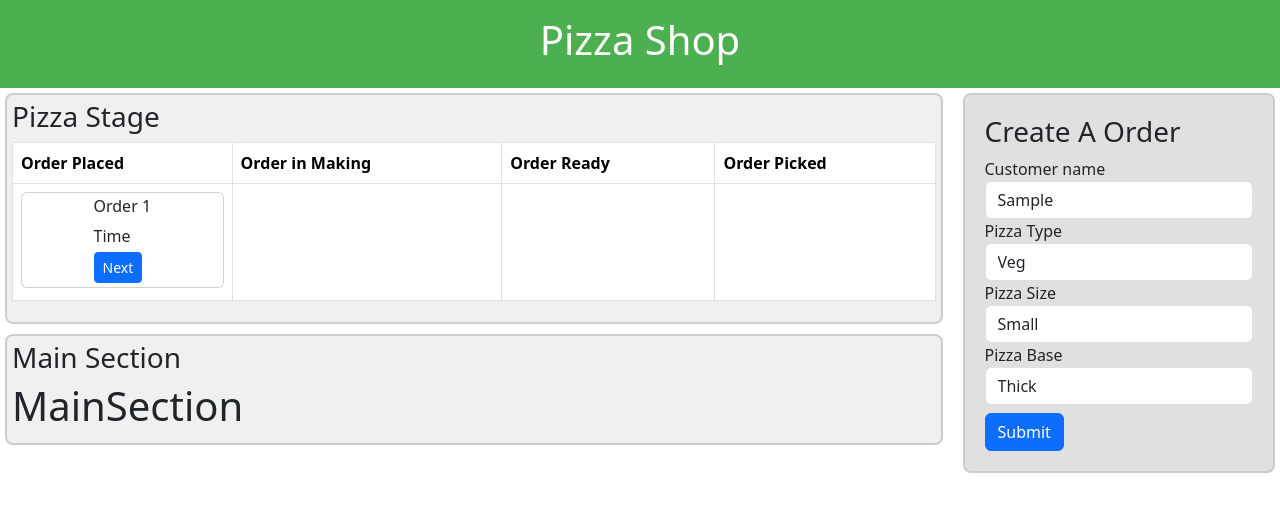
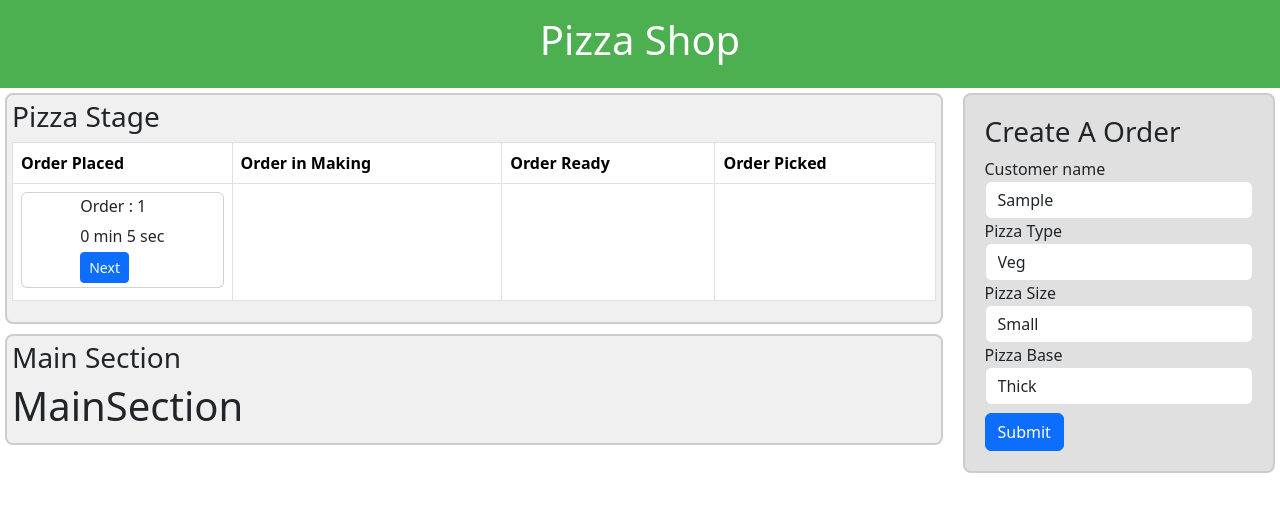
Before and after one commit to jainshubham785/pizza-shop, a React (Create React App) app: page / in a window 1280 px wide. Both pictures are taken after typing "Sample" into the empty fields and a click on the button "Submit". Shown: the top 512 px of the page. Built offline with nearby package versions, Linux system fonts and the light colour scheme.

Commit message:
Timer functionality

```diff
--- a/src/Components/OrderForm.jsx
+++ b/src/Components/OrderForm.jsx
@@ -22,6 +22,7 @@ const OrderForm = () => {
           ...formdata,
           orderid: orderid,
           status: 1,
+          totalTime: { minutes: 0, seconds: 0 },
         })
       );
       alert(`Order is created with Orderid ${orderid}`);
@@ -38,7 +39,7 @@ const OrderForm = () => {
     <>
       <form onSubmit={handleSubmit}>
         <div className="form-group">
-          <label for="Customer-name">Customer name</label>
+          <label htmlFor="Customer-name">Customer name</label>
           <input
             type="text"
             className="form-control"
@@ -49,7 +50,7 @@ const OrderForm = () => {
           />
         </div>
         <div className="form-group">
-          <label for="pizza-type">Pizza Type</label>
+          <label htmlFor="pizza-type">Pizza Type</label>
           <select
             className="form-control"
             name="type"
@@ -62,7 +63,7 @@ const OrderForm = () => {
           </select>
         </div>
         <div className="form-group">
-          <label for="Pizza-size">Pizza Size</label>
+          <label htmlFor="Pizza-size">Pizza Size</label>
           <select
             className="form-control"
             name="size"
@@ -76,7 +77,7 @@ const OrderForm = () => {
           </select>
         </div>
         <div className="form-group">
-          <label for="Pizza-base">Pizza Base</label>
+          <label htmlFor="Pizza-base">Pizza Base</label>
           <select
             className="form-control"
             name="base"
--- a/src/Components/PizzaCard.jsx
+++ b/src/Components/PizzaCard.jsx
@@ -1,18 +1,27 @@
+import { useState } from "react";
+import Timer from "./Timer";
+
 const PizzaCard = ({ order, changeStatus }) => {
+  const [time, setTime] = useState({ minutes: 0, seconds: 0 });
+
   return (
     <>
       <div className="card mb-1">
         <div className="card-body p-1 d-flex justify-content-center">
           <div>
-            <h6 className="card-title">Order {order.orderid}</h6>
-            <p className="card-text mb-1">Time</p>
+            <h6 className="card-title">Order : {order.orderid}</h6>
             {order.status < 4 && (
-              <button
-                className="btn btn-primary btn-sm"
-                onClick={() => changeStatus(order.orderid, order.status)}
-              >
-                Next
-              </button>
+              <div>
+                <p className="card-text mb-1">
+                  <Timer time={time} setTime={setTime} />
+                </p>
+                <button
+                  className="btn btn-primary btn-sm"
+                  onClick={() => changeStatus(order.orderid, time)}
+                >
+                  Next
+                </button>
+              </div>
             )}
           </div>
         </div>
--- a/src/Components/PizzaStage.jsx
+++ b/src/Components/PizzaStage.jsx
@@ -7,19 +7,24 @@ const PizzaStage = () => {
   const orders = useSelector((store) => store.order);
   const dispatch = useDispatch();
 
-  const changeStatus = (orderid, status) => {
-    dispatch(updateOrder(orderid));
+  const changeStatus = (orderid, time) => {
+    dispatch(
+      updateOrder({
+        orderid: orderid,
+        time: time,
+      })
+    );
   };
 
   return (
     <>
-      <table class="table table-bordered">
+      <table className="table table-bordered">
         <thead>
           <tr>
             {Object.values(status)
               ?.slice(0, 4)
               ?.map((status) => (
-                <th>{status}</th>
+                <th key={status}>{status}</th>
               ))}
           </tr>
         </thead>
@@ -29,28 +34,44 @@ const PizzaStage = () => {
               {orders
                 ?.filter((order) => order.status === 1)
                 ?.map((order) => (
-                  <PizzaCard order={order} changeStatus={changeStatus} />
+                  <PizzaCard
+                    key={order.orderid}
+                    order={order}
+                    changeStatus={changeStatus}
+                  />
                 ))}
             </td>
             <td>
               {orders
                 ?.filter((order) => order.status === 2)
                 ?.map((order) => (
-                  <PizzaCard order={order} changeStatus={changeStatus} />
+                  <PizzaCard
+                    key={order.orderid}
+                    order={order}
+                    changeStatus={changeStatus}
+                  />
                 ))}
             </td>
             <td>
               {orders
                 ?.filter((order) => order.status === 3)
                 ?.map((order) => (
-                  <PizzaCard order={order} changeStatus={changeStatus} />
+                  <PizzaCard
+                    key={order.orderid}
+                    order={order}
+                    changeStatus={changeStatus}
+                  />
                 ))}
             </td>
             <td>
               {orders
                 ?.filter((order) => order.status === 4)
                 ?.map((order) => (
-                  <PizzaCard order={order} changeStatus={changeStatus} />
+                  <PizzaCard
+                    key={order.orderid}
+                    order={order}
+                    changeStatus={changeStatus}
+                  />
                 ))}
             </td>
           </tr>
--- /dev/null
+++ b/src/Components/Timer.jsx
@@ -0,0 +1,35 @@
+import React, { useState, useEffect } from "react";
+
+const Timer = ({ time, setTime }) => {
+  useEffect(() => {
+    let interval;
+
+    const startTimer = () => {
+      interval = setInterval(() => {
+        setTime((prevTime) => {
+          //incrementing the sec
+          const newSeconds = prevTime.seconds + 1;
+          //if sec = 60, incrementing the min
+          if (newSeconds === 60) {
+            return { minutes: prevTime.minutes + 1, seconds: 0 };
+          }
+          return { ...prevTime, seconds: newSeconds };
+        });
+      }, 500);
+    };
+
+    startTimer();
+
+    return () => clearInterval(interval);
+  }, []);
+
+  return (
+    <div>
+      <span>
+        {time.minutes} min {time.seconds} sec
+      </span>
+    </div>
+  );
+};
+
+export default Timer;
--- a/src/utils/constant.js
+++ b/src/utils/constant.js
@@ -5,3 +5,13 @@ export const status = {
   4: "Order Picked",
   5: "Order cancelled",
 };
+
+export const addTime = (time1, time2) => {
+  const totalSeconds = time1.seconds + time2.seconds;
+  const extraMinutes = Math.floor(totalSeconds / 60);
+
+  return {
+    minutes: time1.minutes + time2.minutes + extraMinutes,
+    seconds: totalSeconds % 60,
+  };
+};
--- a/src/utils/orderSlice.js
+++ b/src/utils/orderSlice.js
@@ -1,4 +1,5 @@
 import { createSlice } from "@reduxjs/toolkit";
+import { addTime } from "./constant";
 
 const orderSlice = createSlice({
   name: "order",
@@ -9,9 +10,13 @@ const orderSlice = createSlice({
     },
     updateOrder: (state, action) => {
       const updateOrder = state.find(
-        (order) => order.orderid === action.payload
+        (order) => order.orderid === action.payload.orderid
       );
       updateOrder.status = updateOrder.status + 1;
+      updateOrder.totalTime = addTime(
+        updateOrder.totalTime,
+        action.payload.time
+      );
     },
   },
 });
```
